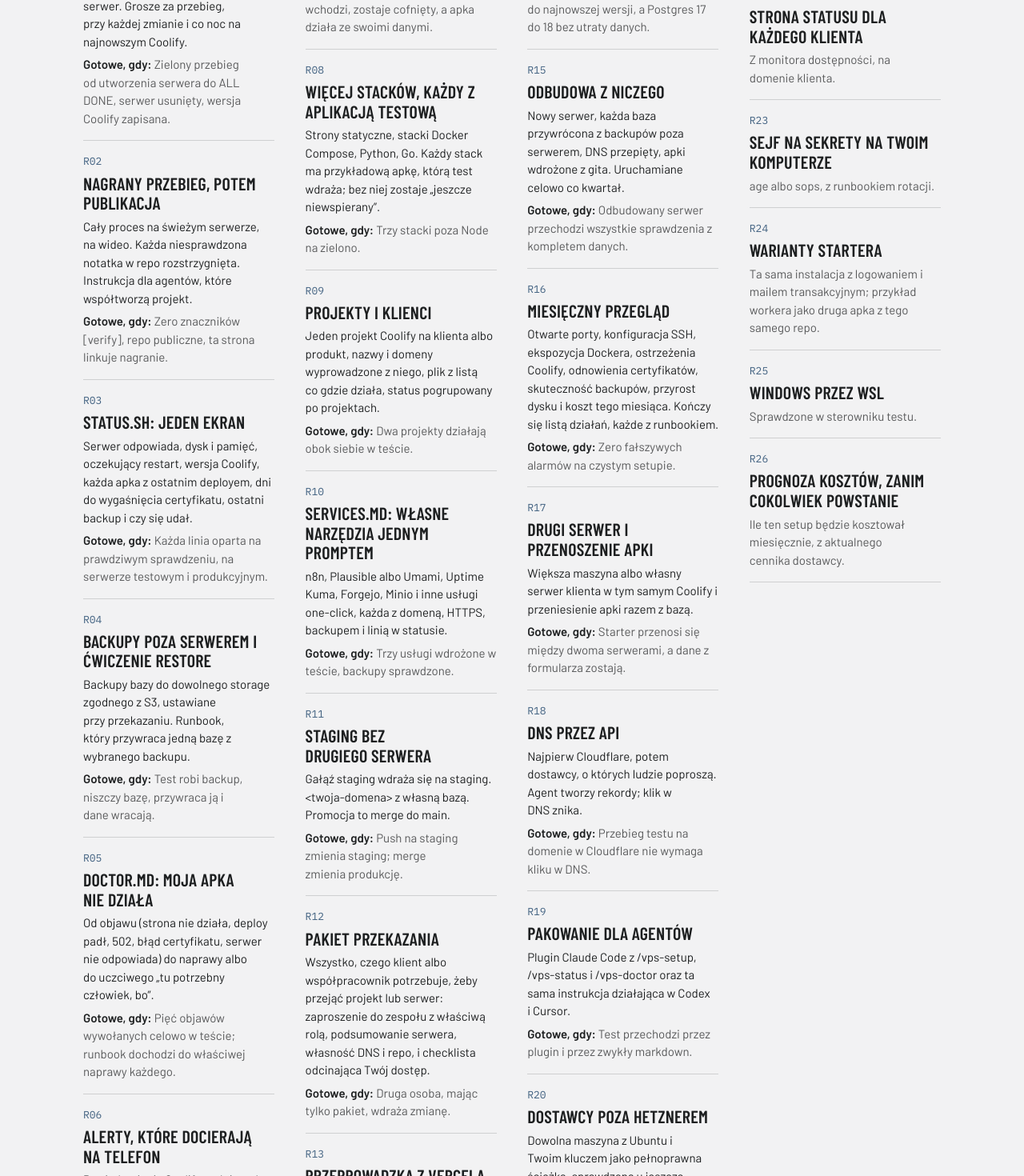
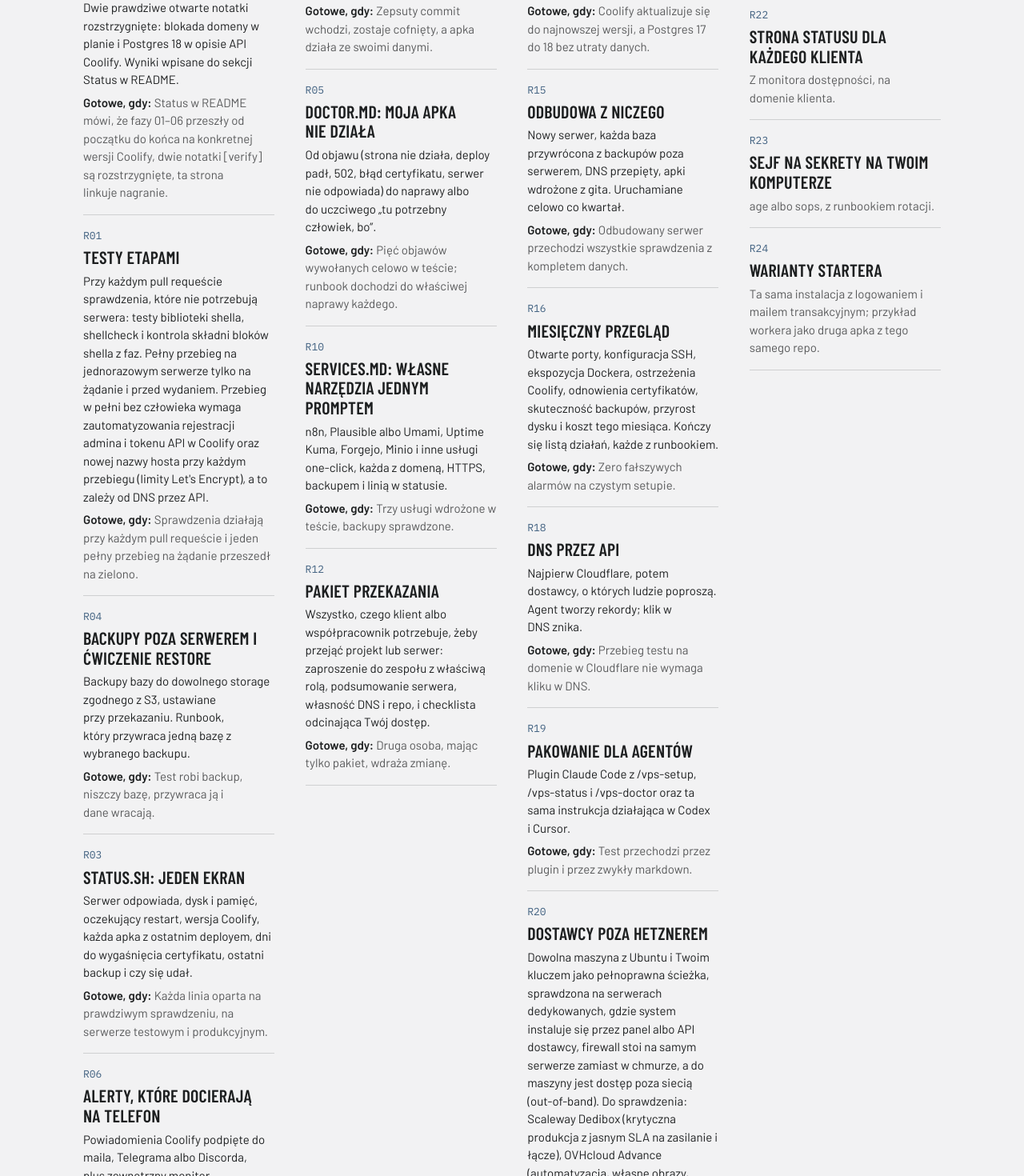
Before and after one commit to bartek-filipiuk/vps-setup-one-shot, a Next.js app in the folder starter/: page /pl/roadmap in a window 1280 px wide. Shown: the part 1059-2529 px from the top of the page at 80% size. Built offline with nearby package versions, Linux system fonts and the light colour scheme; no server answers.

Commit message:
Roadmap: first full run before the harness, staged harness, parked and retired items, dedicated providers in R20

```diff
--- a/starter/app/roadmap.ts
+++ b/starter/app/roadmap.ts
@@ -8,38 +8,34 @@ export type Shipped = { date: string; text: string };
 const en: { lanes: Record<LaneKey, Item[]>; shipped: Shipped[] } = {
   lanes: {
     now: [
-      { id: "R01", name: "End-to-end harness on a throwaway server", value: "A script creates a small Hetzner server, runs every phase unattended, submits the starter form and deletes the server. Cents per run, on every change and nightly against the newest Coolify.", done: "A green run from server creation to ALL DONE, server gone, Coolify version logged." },
-      { id: "R02", name: "The recorded run, then public", value: "The whole flow on a fresh server, on video. Every unproven note in the repo settled. A guide for the agents that contribute.", done: "No [verify] marks left, the repo is public, this page links the recording." },
+      { id: "R02", name: "The first full run, recorded", value: "One manual run of phases 01–06, start to finish, on a fresh small Hetzner server, on video. The two real open notes settled: the domain lockout in the plan and Postgres 18 in the Coolify API reference. Results written into the README Status.", done: "The README Status says phases 01–06 ran end to end on a named Coolify version, the two [verify] notes are settled, this page links the recording." },
+      { id: "R01", name: "Staged test harness", value: "On every pull request, the checks that need no server: the shell library tests, shellcheck, and a syntax check of the shell blocks in the phases. A full run on a throwaway server only on demand and before releases. A fully unattended run needs the Coolify admin registration and API token steps automated and a fresh hostname per run (Let's Encrypt limits), which depends on DNS through the API.", done: "The checks run on every pull request and one on-demand full run went green." },
+      { id: "R04", name: "Off-site backups and a restore drill", value: "Database backups to any S3-compatible storage, set up during handover. A runbook that restores one database from a chosen backup.", done: "The harness backs up, destroys the database, restores it, and the data is back." },
       { id: "R03", name: "status.sh: one screen", value: "Server reachable, disk and memory, pending reboot, Coolify version, every app with its last deploy, days to certificate expiry, last backup and whether it worked.", done: "Every line is backed by a real check, on the test server and on a production one." },
-      { id: "R04", name: "Off-site backups and a restore drill", value: "Database backups to any S3-compatible storage, set up during handover. A runbook that restores one database from a chosen backup.", done: "The harness backs up, destroys the database, restores it, and the data is back." },
-      { id: "R05", name: "DOCTOR.md: my app is down", value: "From a symptom (site down, deploy failed, 502, certificate error, server unreachable) to a fix, or to an honest \"this needs a human because\".", done: "Five symptoms broken on purpose in the harness; the runbook reaches the right fix for each." },
       { id: "R06", name: "Alerts that reach a phone", value: "Coolify's own notifications wired to email, Telegram or Discord, plus an external uptime check per app with a public status page.", done: "The harness stops an app and an alert arrives within five minutes." },
     ],
     next: [
       { id: "R07", name: "Safe deploys", value: "Database dump before every deploy, the rollback point printed, a runbook that reverts to the previous image and restores the dump if needed.", done: "A broken commit is deployed, rolled back, and the app is healthy with its data." },
-      { id: "R08", name: "More stacks, by fixture", value: "Static sites, Docker Compose stacks, Python, Go. Each stack has a sample app the harness deploys; without one it stays \"not supported yet\".", done: "Three stacks beyond Node are green." },
-      { id: "R09", name: "Projects and clients", value: "One Coolify project per client or product, names and domains derived from it, a file listing what runs where, status grouped by project.", done: "Two projects run side by side in the harness." },
+      { id: "R05", name: "DOCTOR.md: my app is down", value: "From a symptom (site down, deploy failed, 502, certificate error, server unreachable) to a fix, or to an honest \"this needs a human because\".", done: "Five symptoms broken on purpose in the harness; the runbook reaches the right fix for each." },
       { id: "R10", name: "SERVICES.md: self-host the tools", value: "n8n, Plausible or Umami, Uptime Kuma, Forgejo, Minio and the other one-click services, each with a domain, HTTPS, backups and a line in status.", done: "Three services deploy in the harness with backups verified." },
-      { id: "R11", name: "Staging without a second server", value: "A staging branch deploys to staging.<your-domain> with its own database. Promotion is a merge to main.", done: "Push to staging changes staging; the merge changes production." },
       { id: "R12", name: "Handover pack", value: "Everything a client or colleague needs to take over a project or a server: a team invite with the right role, the server summary, DNS and repo ownership, and the checklist that removes your own access.", done: "A second user, with only the pack, deploys a change." },
-      { id: "R13", name: "Move in from Vercel, Railway or Render", value: "The agent reads the existing project, reproduces it on your server, and walks the domain cut-over with a window to switch back.", done: "A sample app moves with its environment and the old deployment is still there." },
     ],
     later: [
       { id: "R14", name: "Upgrades", value: "Coolify, Ubuntu and Postgres major versions, each with a dump first and a check after. Status says when each is due.", done: "Coolify upgrades to the newest release and Postgres 17 to 18 with data intact." },
       { id: "R15", name: "Rebuild from nothing", value: "New server, every database restored from off-site backups, DNS repointed, apps redeployed from git. Run on purpose every quarter.", done: "The rebuilt server passes every check with all data present." },
       { id: "R16", name: "Monthly checkup", value: "Open ports, SSH config, Docker exposure, Coolify advisories, certificate renewals, backup success rate, disk growth and this month's cost. Ends with actions, each with a runbook.", done: "No false positives on a clean setup." },
-      { id: "R17", name: "Second server and moving an app", value: "Add a bigger box or a client's own server to the same Coolify and move an app with its database.", done: "The starter moves between two servers and the form data survives." },
       { id: "R18", name: "DNS through the API", value: "Cloudflare first, then the providers people ask for. The agent creates the records; the DNS click disappears.", done: "A harness run on a Cloudflare-managed domain needs no DNS click." },
       { id: "R19", name: "Agent packaging", value: "A Claude Code plugin with /vps-setup, /vps-status and /vps-doctor, and the same guide working in Codex and Cursor.", done: "The harness passes through the plugin and through plain markdown." },
-      { id: "R20", name: "Providers beyond Hetzner", value: "Any Ubuntu box with your key becomes a first-class path, tested on one more provider.", done: "Green on Hetzner and on one other provider." },
+      { id: "R20", name: "Providers beyond Hetzner", value: "Any Ubuntu box with your key becomes a first-class path, tested on dedicated servers, where the OS is installed through the provider's panel or API, the firewall lives on the host instead of in a cloud firewall, and there is out-of-band access. To test on: Scaleway Dedibox (critical production with a clear SLA for power and connectivity), OVHcloud Advance (automation, custom images, vRack, Anti-DDoS), Servers.com (demanding recovery: iDRAC, IPKVM, Virtual Media), Worldstream (best published value: ECC, RAID-1, iDRAC, DDoS protection).", done: "The generic path is green on one of them in addition to Hetzner." },
+      { id: "R08", name: "More stacks, by fixture", value: "Static sites, Docker Compose stacks, Python, Go. Each stack has a sample app the harness deploys; without one it stays \"not supported yet\".", done: "Three stacks beyond Node are green." },
+      { id: "R09", name: "Projects and clients", value: "One Coolify project per client or product, names and domains derived from it, a file listing what runs where, status grouped by project.", done: "Two projects run side by side in the harness." },
+      { id: "R11", name: "Staging without a second server", value: "A staging branch deploys to staging.<your-domain> with its own database. Promotion is a merge to main.", done: "Push to staging changes staging; the merge changes production." },
     ],
     ideas: [
       { id: "R21", name: "Preview deployment per pull request", value: "If Coolify's GitHub App source becomes drivable without the UI." },
       { id: "R22", name: "A status page per client", value: "From the uptime monitor, on the client's domain." },
       { id: "R23", name: "Secrets vault on your machine", value: "age or sops, with a rotation runbook." },
       { id: "R24", name: "Starter variants", value: "The same plumbing with auth and transactional mail; a worker example as a second app from the same repo." },
-      { id: "R25", name: "Windows through WSL", value: "Tested in the harness driver." },
-      { id: "R26", name: "Cost forecast before anything is created", value: "What this setup will cost per month, from the provider's current price list." },
     ],
   },
   shipped: [
@@ -52,38 +48,34 @@ const en: { lanes: Record<LaneKey, Item[]>; shipped: Shipped[] } = {
 const pl: typeof en = {
   lanes: {
     now: [
-      { id: "R01", name: "Test end-to-end na jednorazowym serwerze", value: "Skrypt tworzy mały serwer na Hetznerze, przechodzi wszystkie fazy bez udziału człowieka, wysyła formularz startera i usuwa serwer. Grosze za przebieg, przy każdej zmianie i co noc na najnowszym Coolify.", done: "Zielony przebieg od utworzenia serwera do ALL DONE, serwer usunięty, wersja Coolify zapisana." },
-      { id: "R02", name: "Nagrany przebieg, potem publikacja", value: "Cały proces na świeżym serwerze, na wideo. Każda niesprawdzona notatka w repo rozstrzygnięta. Instrukcja dla agentów, które współtworzą projekt.", done: "Zero znaczników [verify], repo publiczne, ta strona linkuje nagranie." },
+      { id: "R02", name: "Pierwszy pełny przebieg, nagrany", value: "Jeden ręczny przebieg faz 01–06 od początku do końca na świeżym, małym serwerze Hetznera, na wideo. Dwie prawdziwe otwarte notatki rozstrzygnięte: blokada domeny w planie i Postgres 18 w opisie API Coolify. Wyniki wpisane do sekcji Status w README.", done: "Status w README mówi, że fazy 01–06 przeszły od początku do końca na konkretnej wersji Coolify, dwie notatki [verify] są rozstrzygnięte, ta strona linkuje nagranie." },
+      { id: "R01", name: "Testy etapami", value: "Przy każdym pull requeście sprawdzenia, które nie potrzebują serwera: testy biblioteki shella, shellcheck i kontrola składni bloków shella z faz. Pełny przebieg na jednorazowym serwerze tylko na żądanie i przed wydaniem. Przebieg w pełni bez człowieka wymaga zautomatyzowania rejestracji admina i tokenu API w Coolify oraz nowej nazwy hosta przy każdym przebiegu (limity Let's Encrypt), a to zależy od DNS przez API.", done: "Sprawdzenia działają przy każdym pull requeście i jeden pełny przebieg na żądanie przeszedł na zielono." },
+      { id: "R04", name: "Backupy poza serwerem i ćwiczenie restore", value: "Backupy bazy do dowolnego storage zgodnego z S3, ustawiane przy przekazaniu. Runbook, który przywraca jedną bazę z wybranego backupu.", done: "Test robi backup, niszczy bazę, przywraca ją i dane wracają." },
       { id: "R03", name: "status.sh: jeden ekran", value: "Serwer odpowiada, dysk i pamięć, oczekujący restart, wersja Coolify, każda apka z ostatnim deployem, dni do wygaśnięcia certyfikatu, ostatni backup i czy się udał.", done: "Każda linia oparta na prawdziwym sprawdzeniu, na serwerze testowym i produkcyjnym." },
-      { id: "R04", name: "Backupy poza serwerem i ćwiczenie restore", value: "Backupy bazy do dowolnego storage zgodnego z S3, ustawiane przy przekazaniu. Runbook, który przywraca jedną bazę z wybranego backupu.", done: "Test robi backup, niszczy bazę, przywraca ją i dane wracają." },
-      { id: "R05", name: "DOCTOR.md: moja apka nie działa", value: "Od objawu (strona nie działa, deploy padł, 502, błąd certyfikatu, serwer nie odpowiada) do naprawy albo do uczciwego „tu potrzebny człowiek, bo”.", done: "Pięć objawów wywołanych celowo w teście; runbook dochodzi do właściwej naprawy każdego." },
       { id: "R06", name: "Alerty, które docierają na telefon", value: "Powiadomienia Coolify podpięte do maila, Telegrama albo Discorda, plus zewnętrzny monitor dostępności każdej apki z publiczną stroną statusu.", done: "Test zatrzymuje apkę i alert przychodzi w ciągu pięciu minut." },
     ],
     next: [
       { id: "R07", name: "Bezpieczne deploye", value: "Dump bazy przed każdym deployem, wypisany punkt powrotu, runbook, który wraca do poprzedniego obrazu i w razie potrzeby przywraca dump.", done: "Zepsuty commit wchodzi, zostaje cofnięty, a apka działa ze swoimi danymi." },
-      { id: "R08", name: "Więcej stacków, każdy z aplikacją testową", value: "Strony statyczne, stacki Docker Compose, Python, Go. Każdy stack ma przykładową apkę, którą test wdraża; bez niej zostaje „jeszcze niewspierany”.", done: "Trzy stacki poza Node na zielono." },
-      { id: "R09", name: "Projekty i klienci", value: "Jeden projekt Coolify na klienta albo produkt, nazwy i domeny wyprowadzone z niego, plik z listą co gdzie działa, status pogrupowany po projektach.", done: "Dwa projekty działają obok siebie w teście." },
+      { id: "R05", name: "DOCTOR.md: moja apka nie działa", value: "Od objawu (strona nie działa, deploy padł, 502, błąd certyfikatu, serwer nie odpowiada) do naprawy albo do uczciwego „tu potrzebny człowiek, bo”.", done: "Pięć objawów wywołanych celowo w teście; runbook dochodzi do właściwej naprawy każdego." },
       { id: "R10", name: "SERVICES.md: własne narzędzia jednym promptem", value: "n8n, Plausible albo Umami, Uptime Kuma, Forgejo, Minio i inne usługi one-click, każda z domeną, HTTPS, backupem i linią w statusie.", done: "Trzy usługi wdrożone w teście, backupy sprawdzone." },
-      { id: "R11", name: "Staging bez drugiego serwera", value: "Gałąź staging wdraża się na staging.<twoja-domena> z własną bazą. Promocja to merge do main.", done: "Push na staging zmienia staging; merge zmienia produkcję." },
       { id: "R12", name: "Pakiet przekazania", value: "Wszystko, czego klient albo współpracownik potrzebuje, żeby przejąć projekt lub serwer: zaproszenie do zespołu z właściwą rolą, podsumowanie serwera, własność DNS i repo, i checklista odcinająca Twój dostęp.", done: "Druga osoba, mając tylko pakiet, wdraża zmianę." },
-      { id: "R13", name: "Przeprowadzka z Vercela, Railway albo Rendera", value: "Agent czyta istniejący projekt, odtwarza go na Twoim serwerze i prowadzi przez przełączenie domeny z oknem na powrót.", done: "Przykładowa apka przenosi się ze środowiskiem, a stary deployment nadal istnieje." },
     ],
     later: [
       { id: "R14", name: "Aktualizacje", value: "Coolify, Ubuntu i duże wersje Postgresa, każda z dumpem przed i sprawdzeniem po. Status mówi, kiedy która jest należna.", done: "Coolify aktualizuje się do najnowszej wersji, a Postgres 17 do 18 bez utraty danych." },
       { id: "R15", name: "Odbudowa z niczego", value: "Nowy serwer, każda baza przywrócona z backupów poza serwerem, DNS przepięty, apki wdrożone z gita. Uruchamiane celowo co kwartał.", done: "Odbudowany serwer przechodzi wszystkie sprawdzenia z kompletem danych." },
       { id: "R16", name: "Miesięczny przegląd", value: "Otwarte porty, konfiguracja SSH, ekspozycja Dockera, ostrzeżenia Coolify, odnowienia certyfikatów, skuteczność backupów, przyrost dysku i koszt tego miesiąca. Kończy się listą działań, każde z runbookiem.", done: "Zero fałszywych alarmów na czystym setupie." },
-      { id: "R17", name: "Drugi serwer i przenoszenie apki", value: "Większa maszyna albo własny serwer klienta w tym samym Coolify i przeniesienie apki razem z bazą.", done: "Starter przenosi się między dwoma serwerami, a dane z formularza zostają." },
       { id: "R18", name: "DNS przez API", value: "Najpierw Cloudflare, potem dostawcy, o których ludzie poproszą. Agent tworzy rekordy; klik w DNS znika.", done: "Przebieg testu na domenie w Cloudflare nie wymaga kliku w DNS." },
       { id: "R19", name: "Pakowanie dla agentów", value: "Plugin Claude Code z /vps-setup, /vps-status i /vps-doctor oraz ta sama instrukcja działająca w Codex i Cursor.", done: "Test przechodzi przez plugin i przez zwykły markdown." },
-      { id: "R20", name: "Dostawcy poza Hetznerem", value: "Dowolna maszyna z Ubuntu i Twoim kluczem jako pełnoprawna ścieżka, sprawdzona u jeszcze jednego dostawcy.", done: "Zielono na Hetznerze i u jednego innego dostawcy." },
+      { id: "R20", name: "Dostawcy poza Hetznerem", value: "Dowolna maszyna z Ubuntu i Twoim kluczem jako pełnoprawna ścieżka, sprawdzona na serwerach dedykowanych, gdzie system instaluje się przez panel albo API dostawcy, firewall stoi na samym serwerze zamiast w chmurze, a do maszyny jest dostęp poza siecią (out-of-band). Do sprawdzenia: Scaleway Dedibox (krytyczna produkcja z jasnym SLA na zasilanie i łącze), OVHcloud Advance (automatyzacja, własne obrazy, vRack, Anti-DDoS), Servers.com (wymagające odzyskiwanie: iDRAC, IPKVM, Virtual Media), Worldstream (najlepsza opublikowana relacja ceny do jakości: ECC, RAID-1, iDRAC, ochrona DDoS).", done: "Ogólna ścieżka działa na zielono u jednego z nich, oprócz Hetznera." },
+      { id: "R08", name: "Więcej stacków, każdy z aplikacją testową", value: "Strony statyczne, stacki Docker Compose, Python, Go. Każdy stack ma przykładową apkę, którą test wdraża; bez niej zostaje „jeszcze niewspierany”.", done: "Trzy stacki poza Node na zielono." },
+      { id: "R09", name: "Projekty i klienci", value: "Jeden projekt Coolify na klienta albo produkt, nazwy i domeny wyprowadzone z niego, plik z listą co gdzie działa, status pogrupowany po projektach.", done: "Dwa projekty działają obok siebie w teście." },
+      { id: "R11", name: "Staging bez drugiego serwera", value: "Gałąź staging wdraża się na staging.<twoja-domena> z własną bazą. Promocja to merge do main.", done: "Push na staging zmienia staging; merge zmienia produkcję." },
     ],
     ideas: [
       { id: "R21", name: "Podgląd dla każdego pull requesta", value: "Jeśli źródło GitHub App w Coolify da się ustawić bez klikania." },
       { id: "R22", name: "Strona statusu dla każdego klienta", value: "Z monitora dostępności, na domenie klienta." },
       { id: "R23", name: "Sejf na sekrety na Twoim komputerze", value: "age albo sops, z runbookiem rotacji." },
       { id: "R24", name: "Warianty startera", value: "Ta sama instalacja z logowaniem i mailem transakcyjnym; przykład workera jako druga apka z tego samego repo." },
-      { id: "R25", name: "Windows przez WSL", value: "Sprawdzone w sterowniku testu." },
-      { id: "R26", name: "Prognoza kosztów, zanim cokolwiek powstanie", value: "Ile ten setup będzie kosztował miesięcznie, z aktualnego cennika dostawcy." },
     ],
   },
   shipped: [
```
Also changed, not shown: starter/app/copy.ts (+4 -4 lines), 1 other file (tests, documents, lock files or other folders).
